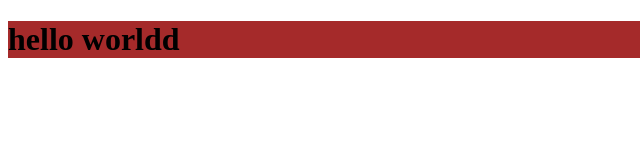
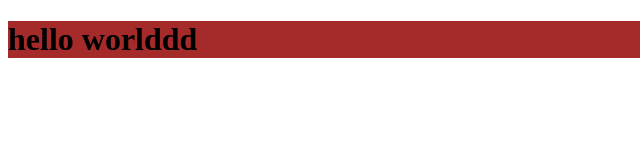
Before and after one commit to mehdinisar/class-practice, a plain HTML site: page index.html in a window 1280 px wide. Shown: the full height of the page, 0-640 px from the left. Drawn offline with Linux system fonts and the light colour scheme.

Commit message:
task complete

```diff
--- a/index.html
+++ b/index.html
@@ -8,6 +8,6 @@
     <link rel="stylesheet" href="style.css">
 </head>
 <body>
-    <h1>hello worldd</h1>
+    <h1>hello worlddd</h1>
 </body>
 </html>
```
